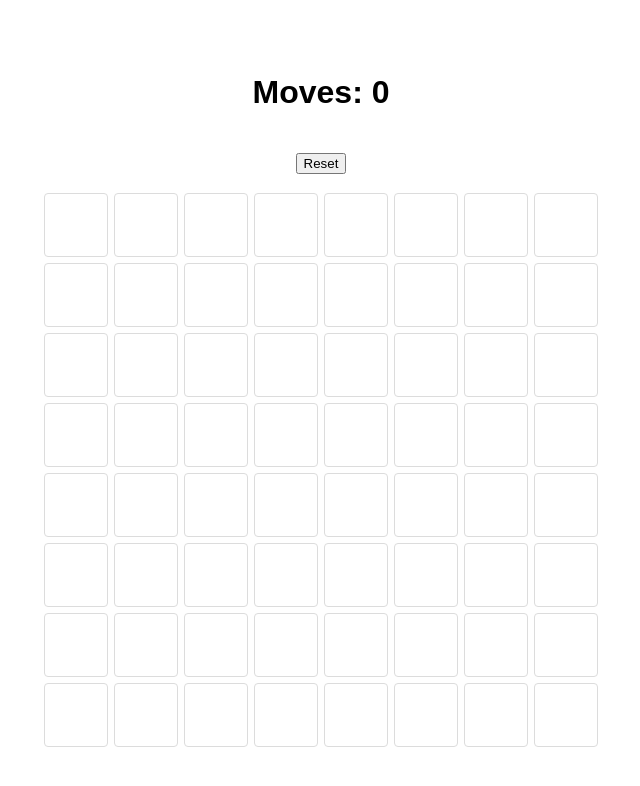
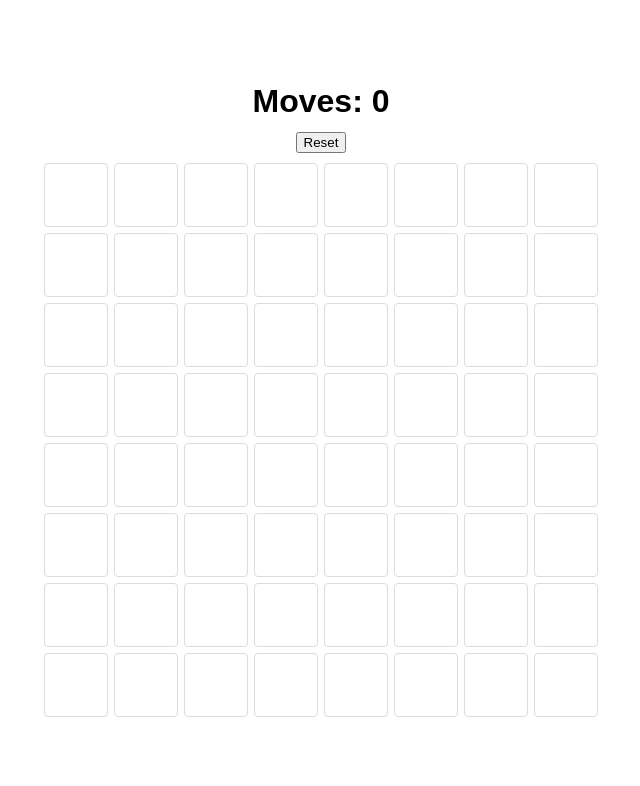
Before and after one commit to goncy/minesweeper-challenge, a React app: page / in a window 1280 px wide. Shown: the whole page, without its empty margins (319-959 px from the left). Built offline with nearby package versions, Linux system fonts and the light colour scheme.

Commit message:
Update styles.css

```diff
--- a/src/styles.css
+++ b/src/styles.css
@@ -13,3 +13,10 @@ body {
   justify-content: center;
   flex-direction: column;
 }
+
+h1,
+h2,
+h3 {
+  margin: 0;
+  margin-bottom: 10px;
+}
```
